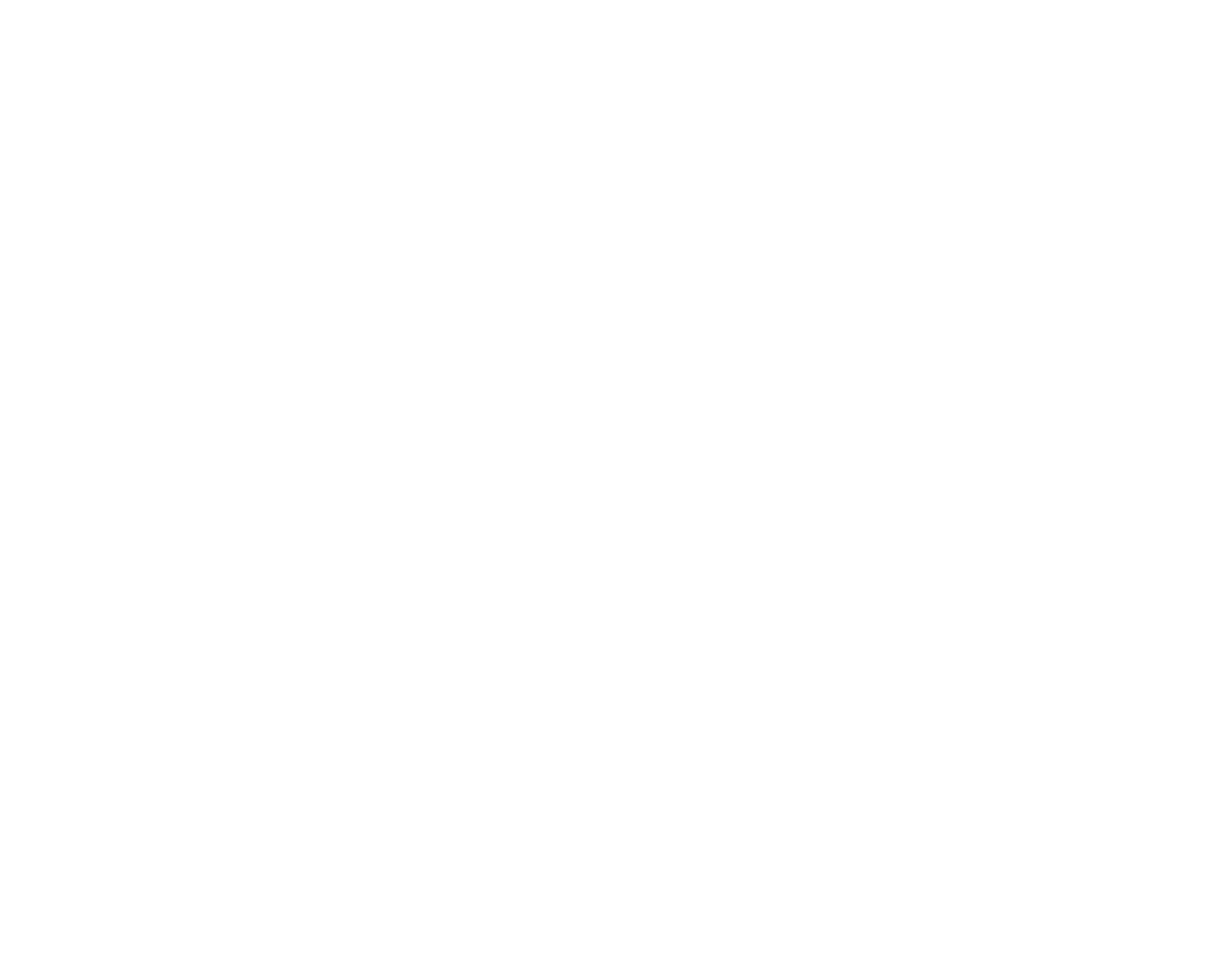
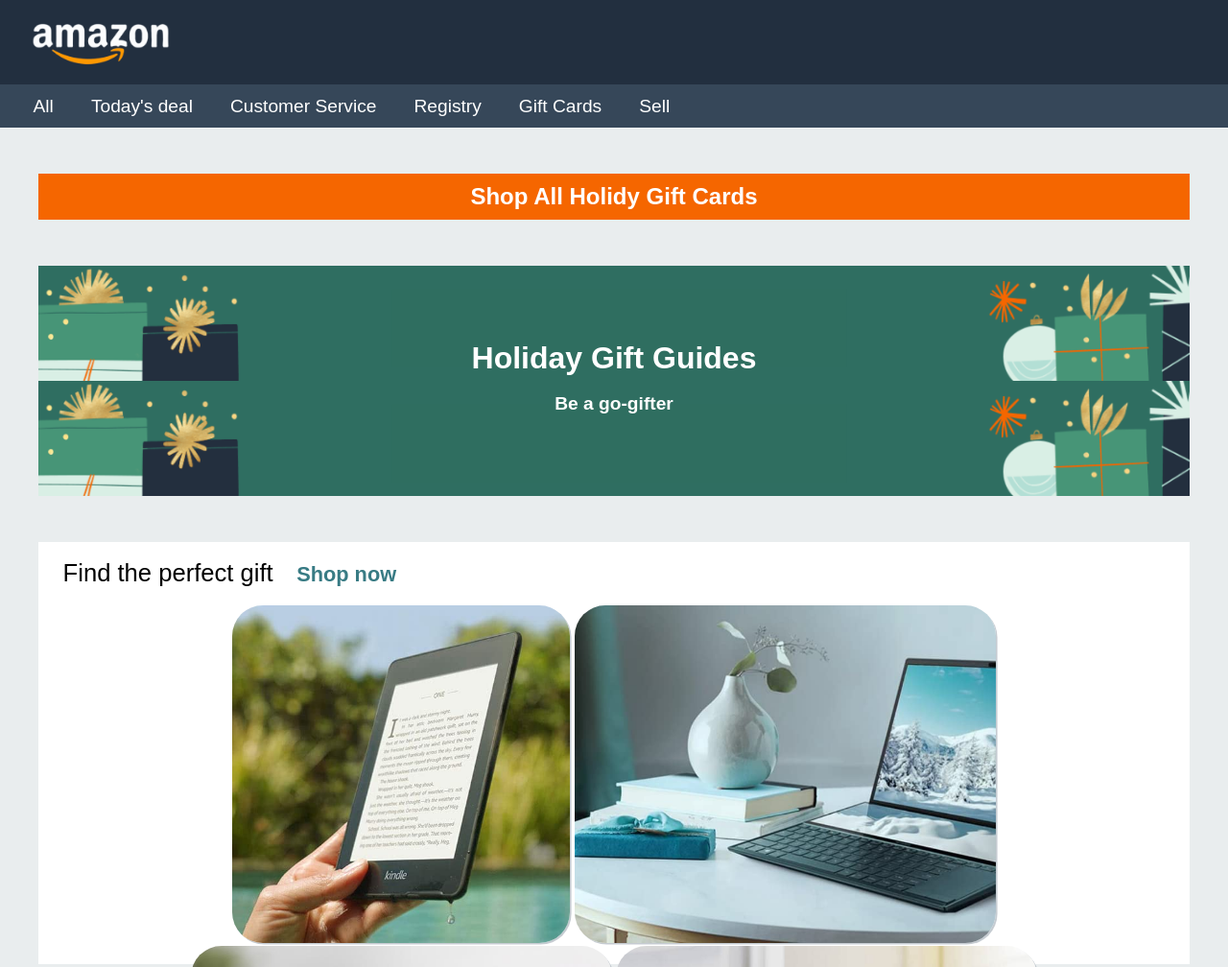
Before and after one commit to Pi3rpaolo29/Esercizio-Settimana-2, a plain HTML site: page index.html in a window 1280 px wide. Shown: the top 1008 px of the page at 96% size. Before the commit the page ends 800 px from the top, so only its background shows below. Drawn offline with Linux system fonts and the light colour scheme.

Commit message:
Esercizio-Settimana-2

```diff
--- a/Amazon Page/assets/css/style.css
+++ b/Amazon Page/assets/css/style.css
@@ -1 +1,156 @@
 /* Your styles here */
+/*//////////////////////////////////////////////////////// IMPOSTAZIONI GENERALI ////////////////////////////////////////////////////////////*/
+
+body{
+    font-family: Arial, Helvetica, sans-serif;
+    background-color: #e9edee;
+}
+
+/*///////////////////////////////////////////////////////////////// HEADER //////////////////////////////////////////////////////////////////*/
+
+.logo{
+    background-color: #222f3f;
+    height: 5.5rem;
+}
+
+header div img {
+    height: 3.3em;
+    padding: 1.1em 0em 0em 1.8em;
+}
+
+.navbar ul li {
+    display: inline;
+    padding: 0em 0em 0em 1.8em;
+    font-size: 1.2em;
+}
+
+.navbar ul{
+    background-color: #364759;
+    height: 2em;
+    padding: 0.8em 0em 0em 0em;
+}
+
+.navbar ul li a{
+    color: #fff;
+    text-decoration: none;
+}
+
+/*////////////////////////////////////////////////////////////////// MAIN //////////////////////////////////////////////////////////////////*/
+
+main{
+    margin:3em 2.5em 0em 2.5em;
+}
+
+main.div {
+    height: 2em;
+}
+
+.bg_orange{
+    background-color: #f56600;
+    height: 3em;
+}
+
+.bg_orange p{
+    color: #fff;
+    font-size: 1.5em;
+    font-weight: bold;
+    text-align: center;
+    padding-top: 0.5em;
+}
+
+.bg_present{
+    height: 15em;
+    background-image: url(../images/bg-image.png);
+    background-size: contain;
+    background-position: top;
+    margin: 3em 0em 3em 0em;
+    color: #fff;
+    text-align: center;
+    font-weight: bold;
+}
+
+.bg_present h2{
+    font-size: 2em;
+    padding: 2.5em 0 0.7em 0;
+}
+
+.bg_present p{
+    font-size: 1.2em;
+}
+
+/*////////////////////////////////////////////////////////// PARTE DI ESPLORAZIONE /////////////////////////////////////////////////////////*/
+.explorer {
+    height: 27.5em;
+    background-color: #fff;
+    text-align: center;
+    margin-bottom: 3em;
+}
+
+.explorer p{
+    font-size: 1.6em;
+    padding: 0.8em 0em 0.8em 1em;
+    font-weight: 400;
+    text-align: start;
+}
+
+.explorer p a{
+    color: #387b84;
+    font-weight: bold;
+    font-size: 0.85em;
+    text-decoration: none;
+    padding: 0em 0em 0em 0.8em;
+}
+
+.explorer div{
+    display: inline;
+}
+
+.explorer div img{
+    height: 22em;
+    box-shadow: #b2bac2be 0.1em 0.1em ;
+    display: inline;
+    border-radius: 2em;
+}
+/*//////////////////////////////////////////////////////////////// VISORE //////////////////////////////////////////////////////////////////*/
+
+figure {
+    text-align: center;
+}
+
+figcaption p{
+        font-size: 1.6em;
+        padding: 0.8em 0em 0.8em 1em;
+        font-weight: 400;
+}
+
+figcaption p a{
+    color: #387b84;
+    font-weight: bold;
+    font-size: 0.85em;
+    text-decoration: none;
+}
+
+.sezioni img{
+    width: -webkit-fill-available;
+}
+
+/*////////////////////////////////////////////////////////////////// FOOTER ////////////////////////////////////////////////////////////////*/
+
+footer a{
+    background-color: #364759;
+    display: block;
+    color: #fff;
+    font-size: 1.2em;
+    text-align: center;
+    padding: 1em 0em;
+}
+
+footer div{
+    background-color: #222f3f;
+    text-align: center;
+}
+
+footer div img{
+    height: 4.5em;
+    padding: 6em 0em 5.5em 0em;
+}
--- a/JS Exercises/D5.js
+++ b/JS Exercises/D5.js
@@ -107,24 +107,16 @@ console.log(justTrims)
     "color" ha valore "b", mostra in console "Fizz". Altrimenti, mostra in console "Buzz".
 */
 
-/* i=0
+i=0
 while (i<cars.length - 1){
-  let c = [];
-  c= cars[i].color.split("");
-  for(let x=0; x<c.length - 1; x++) {
-    if(c[x] === ("b")){
+    if(cars[i].color.charAt(0) === ("b")){
       console.log ("Fizz")
     }
-    else if(){
+    else{
       console.log ("Buzz")
     }
-  }
   i++
 }
- */
-
-
-///////////////////////////////////////////////////////////NON ANCORA RIUSCITO/////////////////////////////////////////////////////////////////
 
 /* ESERCIZIO 9
     Utilizza un ciclo while per stampare in console i valori del seguente array numerico fino al raggiungimento del numero 32.
--- a/index.html
+++ b/index.html
@@ -3,9 +3,70 @@
 <head>
     <meta charset="UTF-8">
     <meta name="viewport" content="width=device-width, initial-scale=1.0">
+    <link rel="stylesheet" href="Amazon Page/assets/css/reset.css">
+    <link rel="stylesheet" href="Amazon Page/assets/css/style.css">
     <title>Document</title>
 </head>
 <body>
-    <script src="JS Exercises/D5.js"></script>
+    <!-- <script src="JS Exercises/D5.js"></script> -->
+    <header>
+        <div class="logo">
+            <img src="Amazon Page/assets/images/logo.png" alt="Logo Amazon">
+        </div>
+        <nav class="navbar">
+            <ul>
+                <li><a href="#">All</a></li>
+                <li><a href="#">Today's deal</a></li>
+                <li><a href="#">Customer Service</a></li>
+                <li><a href="#">Registry</a></li>
+                <li><a href="#">Gift Cards</a></li>
+                <li><a href="#">Sell</a></li>
+            </ul>
+        </nav>
+    </header>
+
+    <main>
+        <div class="bg_orange">
+            <p>Shop All Holidy Gift Cards</p>
+        </div>
+        <div class="bg_present">
+            <h2>Holiday Gift Guides</h2>
+            <p>Be a go-gifter</p>
+        </div>
+        <div class="explorer">
+            <p>Find the perfect gift <a href="#">Shop now</a></p>
+            <div>
+                <img src="Amazon Page/assets/images/img_1.jpg" alt="Kindle image">
+            </div>
+            <div>
+                <img src="Amazon Page/assets/images/img_2.jpg" alt="Setup image">
+            </div>
+            <div>
+                <img src="Amazon Page/assets/images/img_3.jpg" alt="watches image">
+            </div>
+            <div>
+                <img src="Amazon Page/assets/images/img_4.jpg" alt="Cat and dog best friend image">
+            </div>
+
+        </div>
+        <div class="sezioni">
+            <figure>
+                <img src="Amazon Page/assets/images/img_9.png" alt="Kindle image">
+                <figcaption><p>Play the gifting game <a href="#">Shop gaming</a> </p></figcaption>
+            </figure>
+            <figure>
+                <img src="Amazon Page/assets/images/img_10.png" alt="Kindle image">
+                <figcaption><p>The sound of cheer <a href="#">Shop Audio & Accesories</a> </p></figcaption>
+            </figure>
+        </div>
+
+    </main>
+
+    <footer>
+        <a href="#">Back to top</a>
+        <div>
+            <img src="Amazon Page/assets/images/logo.png" alt="Logo Amazon">
+        </div>
+    </footer>
 </body>
 </html>
```
